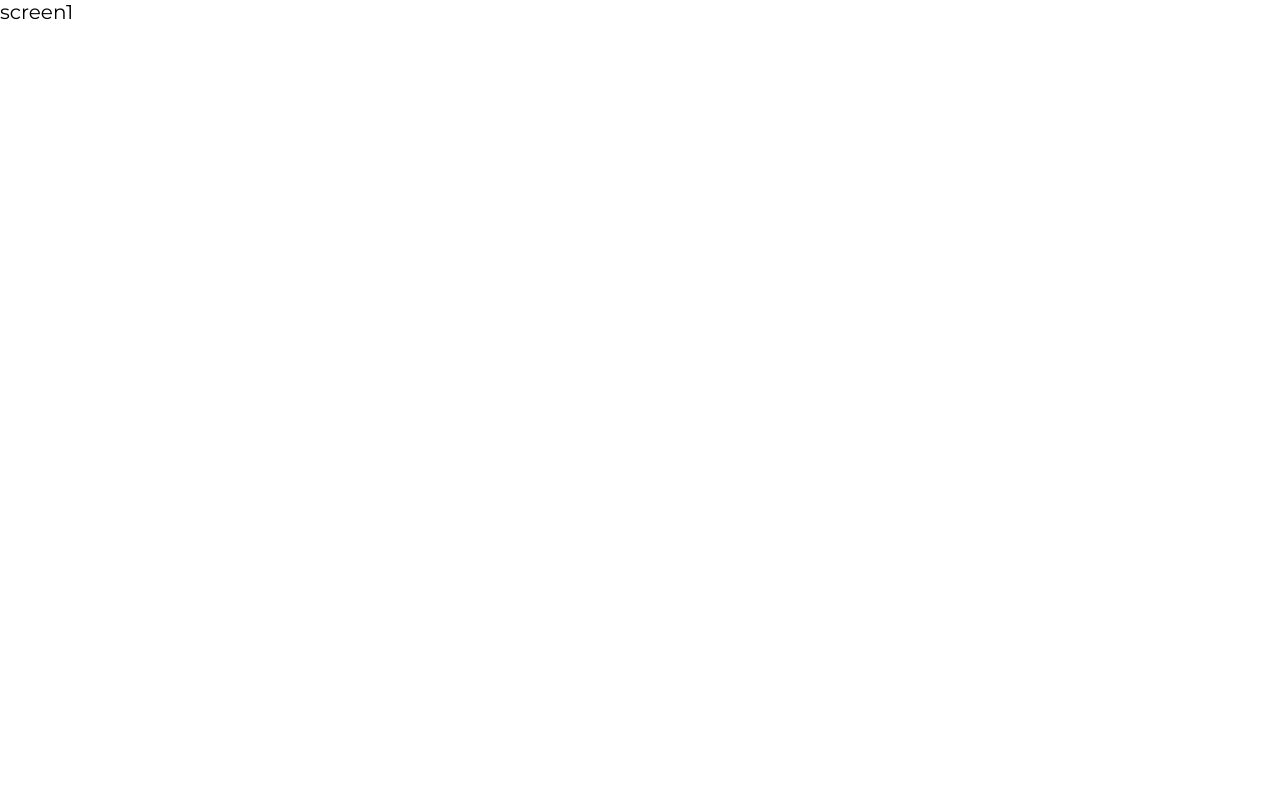
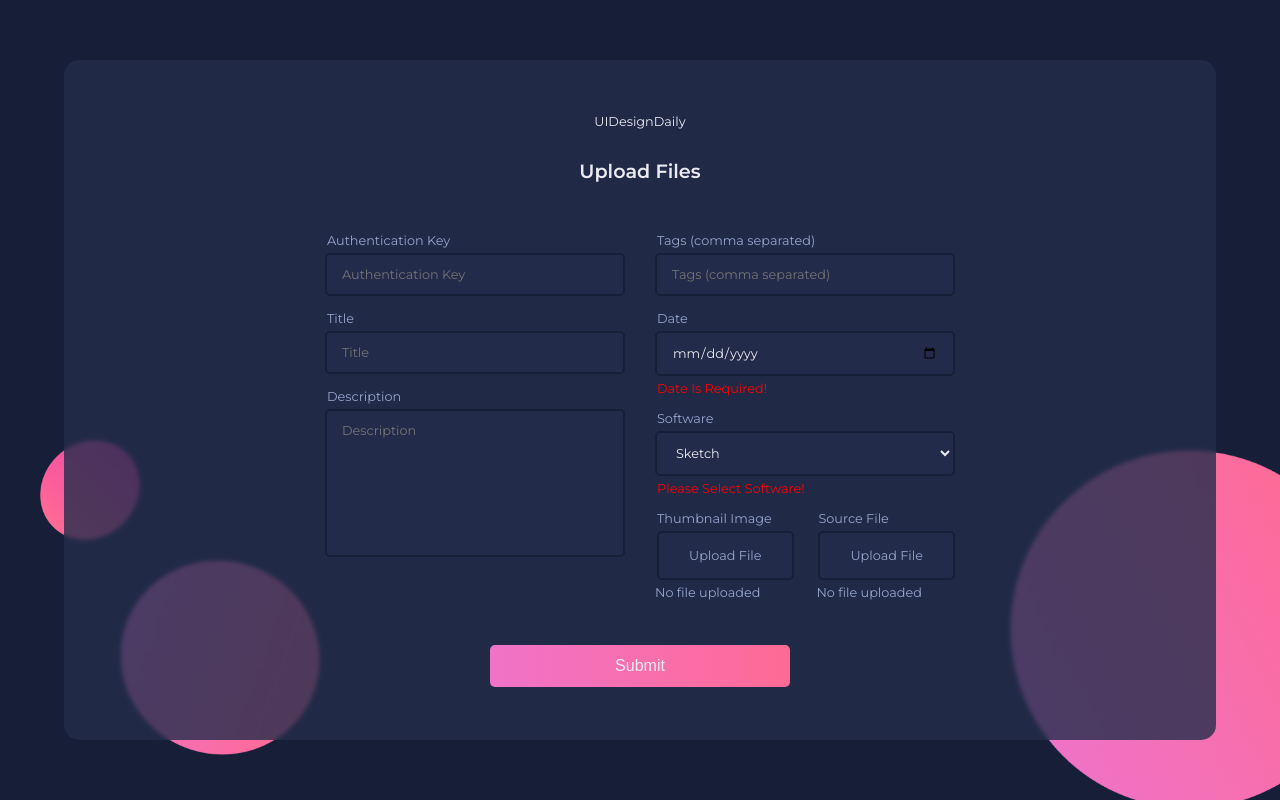
Before and after one commit to thisisrohitkumar/zupple_labs_take_home_assessment, a React (Vite) app: page /screen1 in a window 1280 px wide. Built offline with nearby package versions, Linux system fonts and the light colour scheme.

Commit message:
create: screen 1 form UI

```diff
--- a/src/App.css
+++ b/src/App.css
@@ -9,6 +9,7 @@
     height: auto;
     font-size: 20px;
     font-family: "Montserrat", sans-serif;
+    overflow-x: hidden;
   }
 
   .page__wrapper{
--- /dev/null
+++ b/src/components/Form.jsx
@@ -0,0 +1,164 @@
+import React, { useState, useEffect } from "react";
+import "../stylesheets/form.css";
+const Form = () => {
+  const initialValues = {
+    authKey: "",
+    title: "",
+    desc : "",
+    tags : ""
+  };
+
+  const [formValues, setFormValues] = useState(initialValues);
+  const [formErrors, setFormErrors] = useState({});
+  const [isSubmit, setIsSubmit] = useState(false);
+
+  const handleChange = (e) => {
+    const {name, value} = e.target
+    setFormValues({...formValues, [name] : value})
+  }
+
+  const handleSubmit = (e) => {
+    e.preventDefault();
+    console.log("submit is clicked");
+    setFormErrors(validateForm(formValues))
+    setIsSubmit(true)
+  };
+
+  useEffect(() => {
+    console.log(formErrors);
+    if (Object.keys(formErrors).length === 0 && isSubmit) {
+      console.log(formValues);
+    }
+  }, [formErrors]);
+
+  const validateForm = (values) => {
+    const errors = {};
+    const regex = /^[^\s@]+@[^\s@]+\.[^\s@]{2,}$/i; //for email validation
+
+    if (!values.authKey) {
+      errors.authKey = "Invalid Auth Key!";
+    }
+    if (!values.title) {
+      errors.title = "Title is Required!";
+    }
+    if (!values.desc) {
+      errors.desc = "Description is Required!";
+    }
+    if (!values.tags) {
+      errors.tags = "Tags must be comma seperated!";
+    }
+
+    return errors
+  }
+
+  return (
+    <>
+      <form id="form" className="form" onSubmit={handleSubmit}>
+        <div className="form__grid">
+          <div className="form__grid__row1">
+            <div className="form__grid__column1">
+              <div className="form__field">
+                <label htmlFor="authKey">Authentication Key</label>
+                <input
+                  type="password"
+                  name="authKey"
+                  id="authKey"
+                  placeholder="Authentication Key"
+                  value={formValues.authKey}
+                  onChange={handleChange}
+                />
+                <small id="authError">{formErrors.authKey}</small>
+              </div>
+
+              <div className="form__field">
+                <label htmlFor="title">Title</label>
+                <input
+                  type="text"
+                  name="title"
+                  id="title"
+                  placeholder="Title"
+                  value={formValues.title}
+                  onChange={handleChange}
+                />
+                <small id="titleError">{formErrors.title}</small>
+              </div>
+
+              <div className="form__field">
+                <label htmlFor="desc">Description</label>
+                <textarea
+                  name="desc"
+                  id=""
+                  rows="8"
+                  placeholder="Description"
+                  value={formValues.desc}
+                  onChange={handleChange}
+                ></textarea>
+                <small id="descError">{formErrors.desc}</small>
+              </div>
+            </div>
+            <div className="form__grid__column2">
+              <div className="form__field">
+                <label htmlFor="tags">Tags (comma separated)</label>
+                <input
+                  type="text"
+                  name="tags"
+                  id="tags"
+                  placeholder="Tags (comma separated)"
+                  value={formValues.tags}
+                  onChange={handleChange}
+                />
+                <small id="tagsError">{formErrors.tags}</small>
+              </div>
+
+              <div className="form__field">
+                <label htmlFor="date">Date</label>
+                <input
+                  type="date"
+                  name="date"
+                  id="date"
+                  placeholder="DD/MM/YY"
+                />
+                <small id="dateError">Date Is Required!</small>
+              </div>
+
+              <div className="form__field">
+                <label htmlFor="software">Software</label>
+                <select name="software" id="software">
+                  <option value="sketch">Sketch</option>
+                  <option value="figma">Figma</option>
+                  <option value="illustrator">Illustrator</option>
+                </select>
+                <small id="softwareError">Please Select Software!</small>
+              </div>
+              <div className="form__field custom-file">
+                <span>
+                  <label>Thumbnail Image</label>
+                  <label htmlFor="image" className="custom-file-upload">
+                    Upload File
+                  </label>
+                  <input type="file" name="image" id="image" />
+                  <p id="fileError">No file uploaded</p>
+                </span>
+                <span>
+                  <label>Source File</label>
+                  <label htmlFor="file" className="custom-file-upload">
+                    Upload File
+                  </label>
+                  <input type="file" name="file" id="file" />
+                  <p id="fileError">No file uploaded</p>
+                </span>
+              </div>
+            </div>
+          </div>
+          <div className="form__grid__row2">
+            <div className="form__submit">
+              <button type="submit">Submit</button>
+            </div>
+          </div>
+        </div>
+      </form>
+    </>
+  );
+};
+
+export default Form;
--- /dev/null
+++ b/src/stylesheets/form.css
@@ -0,0 +1,109 @@
+.form__grid{
+    display: flex;
+    flex-direction: column;
+    row-gap: 20px;
+}
+
+.form__grid__row1{
+    display: flex;
+    flex-direction: row;
+    column-gap: 30px;
+}
+
+.form__grid__column1{
+    flex: 1;
+    width: 300px;
+}
+.form__grid__column2{
+    flex: 1;
+    width: 300px;
+}
+
+.form label, .form small{
+    display: block;
+    font-size: .8rem;
+    margin-left: 2px;
+}
+.form label{
+    margin-bottom: 5px;
+    color: var(--s1-accent-color-dark);
+}
+
+.form small{
+    margin-top: 5px;
+    color: red;
+    /* visibility: hidden; */
+}
+
+.form__field{
+    margin-bottom: 15px;
+}
+
+
+.form__field input, select, textarea{
+    font-family: inherit;
+    font-size: .8rem;
+    padding: 12px 15px;
+    border-radius: 5px;
+    background-color: var(--s1-primary-color-light);
+    color: var(--s1-accent-color-light);
+    border: 2px solid var(--s1-primary-color);
+    width: 100%;
+    resize: none;
+}
+
+.form__field input:focus, select:focus, textarea:focus{
+    border-color: #f775c1;
+    outline: none;
+}
+
+.form__grid__row2{
+    margin-top: 10px;
+    text-align: center;
+}
+
+
+.form__submit button{
+    background-image: linear-gradient(to right, #F073C8, #FF6A95);
+    border-radius: 5px;
+    width: 300px;
+    padding: 12px 15px;
+    font-size: 1rem;
+    color: var(--s1-accent-color-light);
+    border: none;
+    cursor: pointer;
+}
+
+input[type="file"] {
+    display: none;
+}
+
+.custom-file-upload {
+    border: 2px solid var(--s1-primary-color);
+    border-radius: 5px;
+    /* display: inline-block; */
+    padding: 15px 30px;
+    cursor: pointer;
+    width: fit-content;
+    background-color: var(--s1-primary-color-light);
+}
+
+.custom-file{
+    display: flex;
+    justify-content: space-between;
+    width: 100%;
+    /* background-color: #fff; */
+}
+
+#fileError{
+    font-size: .8rem;
+    color: var(--s1-accent-color-dark);
+}
+
+@media screen and (max-width: 756px) {
+    .form__grid__row1{
+        display: flex;
+        flex-direction: column;
+        column-gap: 30px;
+    }
+}
--- a/src/stylesheets/pageNotFound.css
+++ b/src/stylesheets/pageNotFound.css
@@ -1,6 +1,6 @@
 .page__not__found__container{
-    width: 100%;
-    height: 100%;
+    width: 100vw;
+    height: 100vh;
     display: flex;
     flex-direction: column;
     align-items: center;
--- a/src/stylesheets/screen1.css
+++ b/src/stylesheets/screen1.css
@@ -1,6 +1,107 @@
 :root {
   --s1-primary-color: #171f38;
+  --s1-primary-color-light: #242e4ccc;
   --s1-secondary-color: #f775c1;
   --s1-accent-color-light: #ebebf2;
   --s1-accent-color-dark: #97a5ce;
 }
+
+
+.screen1__container{
+  width: 100vw;
+  height: 100vh;
+  background-color: var(--s1-primary-color);
+  display: flex;
+  justify-content: center;
+  align-items: center;
+  color: var(--s1-accent-color-light);
+  position: relative;
+  overflow: hidden;
+}
+
+.blob1{
+  position: absolute;
+  left: 40px;
+  bottom: 260px;
+  width: 100px;
+  height: 100px;
+}
+
+
+.blob2{
+  position: absolute;
+  left: 120px;
+  bottom: 40px;
+  width: 200px;
+  height: 200px;
+}
+
+.blob3{
+  position: absolute;
+  right: -80px;
+  bottom: 0;
+  width: 350px;
+  height: 350px;
+}
+
+.blob1 img, .blob2 img, .blob3 img{
+  max-width: 100%;
+  max-height: 100%;
+}
+
+.form__container{
+  background-color: var(--s1-primary-color-light);
+  width: 90vw;
+  height: 85vh;
+  z-index: 1;
+  border-radius: 15px;
+  backdrop-filter: blur(2px);
+  display: flex;
+  flex-direction: column;
+  row-gap: 30px;
+  justify-content: center;
+  align-items: center;
+}
+
+.form__sub__heading{
+  font-size: .8rem;
+}
+
+.form__heading{
+  font-size: 1.2rem;
+  margin-bottom: 20px;
+}
+
+@media screen and (max-width: 756px) {
+
+  .form__container{
+    justify-content: flex-start;
+    overflow-y: scroll;
+    padding-block: 50px;
+  }
+
+  .blob1{
+    position: absolute;
+    left: 10px;
+    top: 400px;
+    width: 100px;
+    height: 100px;
+  }
+
+
+  .blob2{
+    position: absolute;
+    left: 200px;
+    top: 30px;
+    width: 150px;
+    height: 150px;
+  }
+
+  .blob3{
+    position: absolute;
+    right: -50px;
+    bottom: 0;
+    width: 200px;
+    height: 200px;
+  }
+}
--- a/src/views/Screen1.jsx
+++ b/src/views/Screen1.jsx
@@ -1,10 +1,33 @@
 import React from 'react'
 import '../stylesheets/screen1.css'
+import blob1 from '../assets/blobs/blob1.png'
+import blob2 from '../assets/blobs/blob2.png'
+import blob3 from '../assets/blobs/blob3.png'
+import Form from '../components/Form'
 
-const screen1 = () => {
+const Screen1 = () => {
   return (
-    <div>screen1</div>
+    <>
+      <div className="page__wrapper">
+        <div className="screen1__container">
+          <div className="form__container">
+            <p className='form__sub__heading'>UIDesignDaily</p>
+            <h4 className='form__heading'>Upload Files</h4>
+            <Form />
+          </div>
+          <div className="blob1">
+            <img src={blob1} alt="Blob 1" />
+          </div>
+          <div className="blob2">
+            <img src={blob2} alt="Blob 2" />
+          </div>
+          <div className="blob3">
+            <img src={blob3} alt="Blob 3" />
+          </div>
+        </div>
+      </div>
+    </>
   )
 }
 
-export default screen1
+export default Screen1
```
